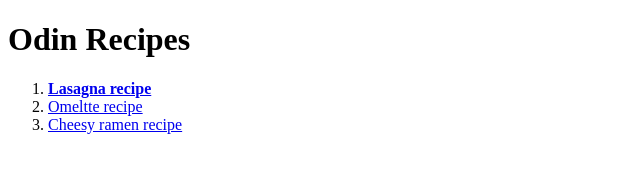
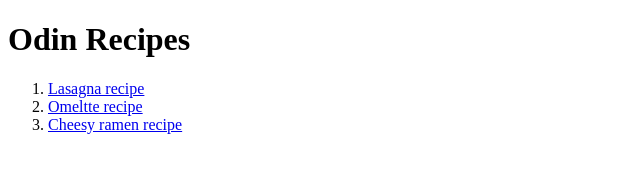
Before and after one commit to AdamElmh/odin-recipes, a plain HTML site: page index.html in a window 1280 px wide. Shown: the full height of the page, 0-640 px from the left. Drawn offline with Linux system fonts and the light colour scheme.

Commit message:
Remove bold from Lasagna Recipe

```diff
--- a/index.html
+++ b/index.html
@@ -5,7 +5,7 @@
     <body>
         <h1>Odin Recipes</h1>
         <ol>
-            <li><a href="recipes/lasagna.html"><strong>Lasagna recipe</strong></a></li>
+            <li><a href="recipes/lasagna.html">Lasagna recipe</a></li>
             <li><a href="./recipes/omelette.html">Omeltte recipe</a></li>
             <li><a href="./recipes/ramen.html">Cheesy ramen recipe</a> </li>
         </ol>
```
